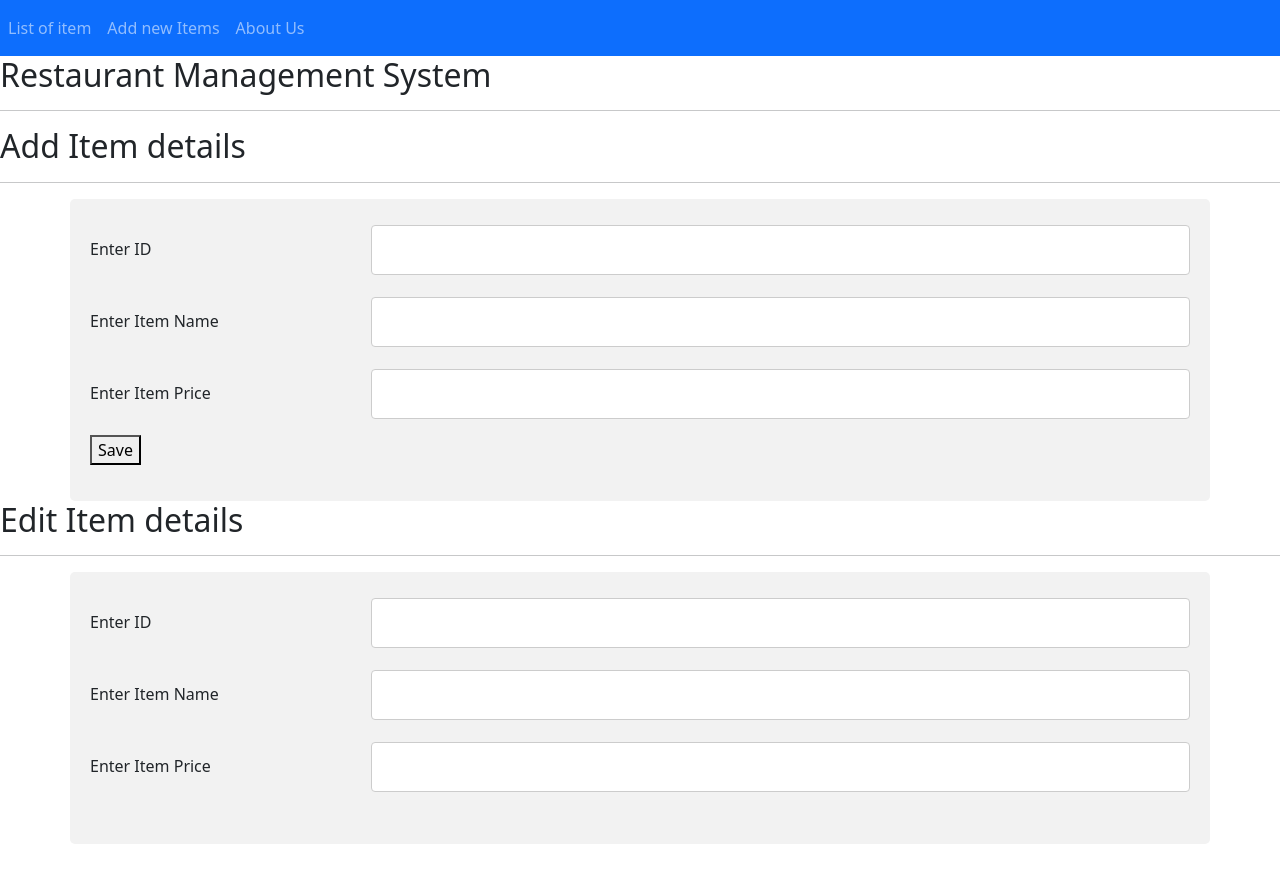
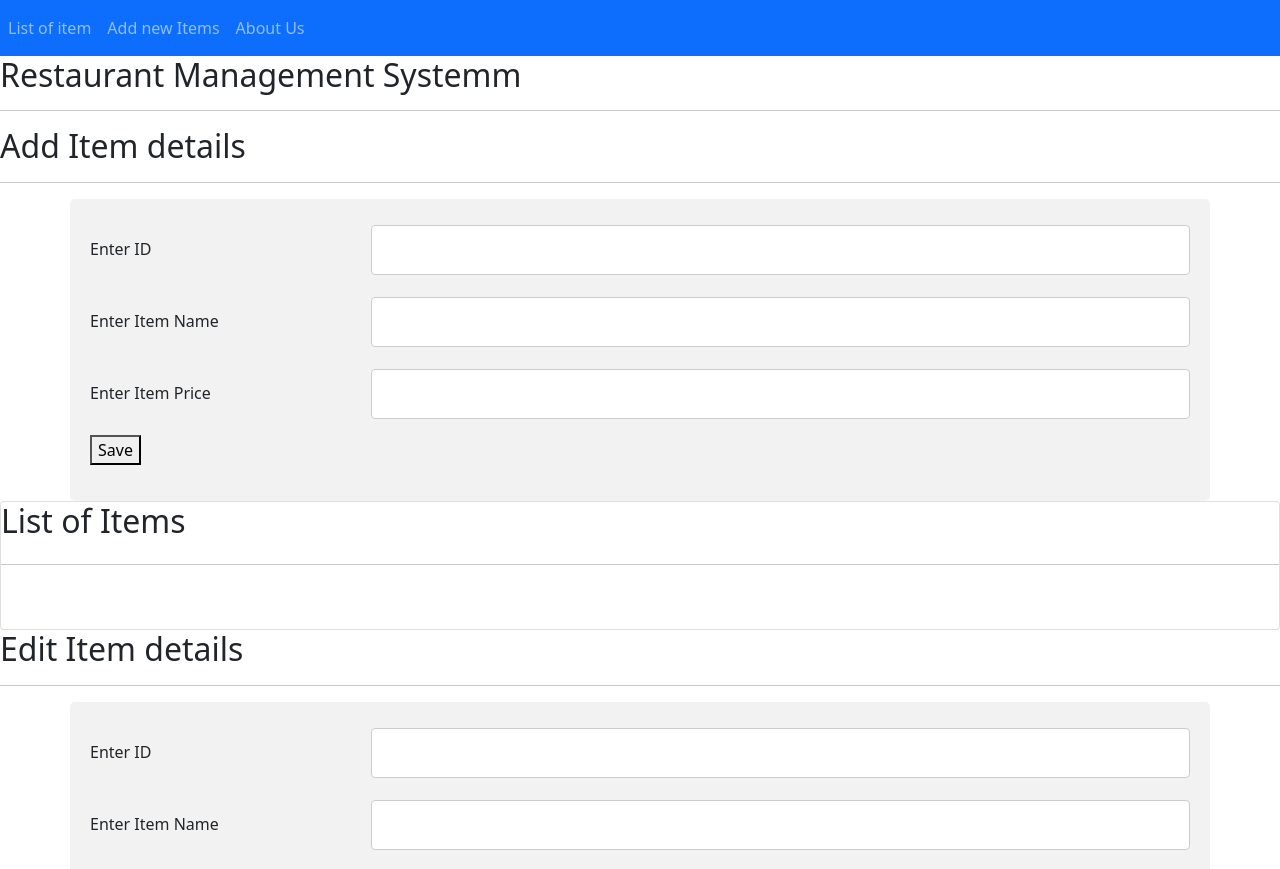
Before and after one commit to karthik905/kkarthikeyan-task, a plain HTML site: page AddRestaurant.html in a window 1280 px wide. Shown: the top 869 px of the page. Before the commit the page ends 844 px from the top, so only its background shows below. Drawn offline with nearby package versions, Linux system fonts and the light colour scheme.

Commit message:
Update AddRestaurant.html

```diff
--- a/AddRestaurant.html
+++ b/AddRestaurant.html
@@ -172,7 +172,7 @@ input[type=submit]:hover {
                   </nav>
             </nav>
         <h2  class="blog">
-            Restaurant Management System
+            Restaurant Management Systemm
         </h2>
 
         <hr>
@@ -237,7 +237,17 @@ input[type=submit]:hover {
 
 
     </div>
+    <div class="card">
+        <h2>List of Items</h2>
+        <hr>
+        <div class="card-body">
+            <table class="table table-bordered" id="tblrecords">
+                <thead class="thead-dark">
 
+                </thead>
+            </table>
+        </div>
+    </div>
     <div>
         <h2 class="card-title">Edit Item details</h2>
         <hr>
```
